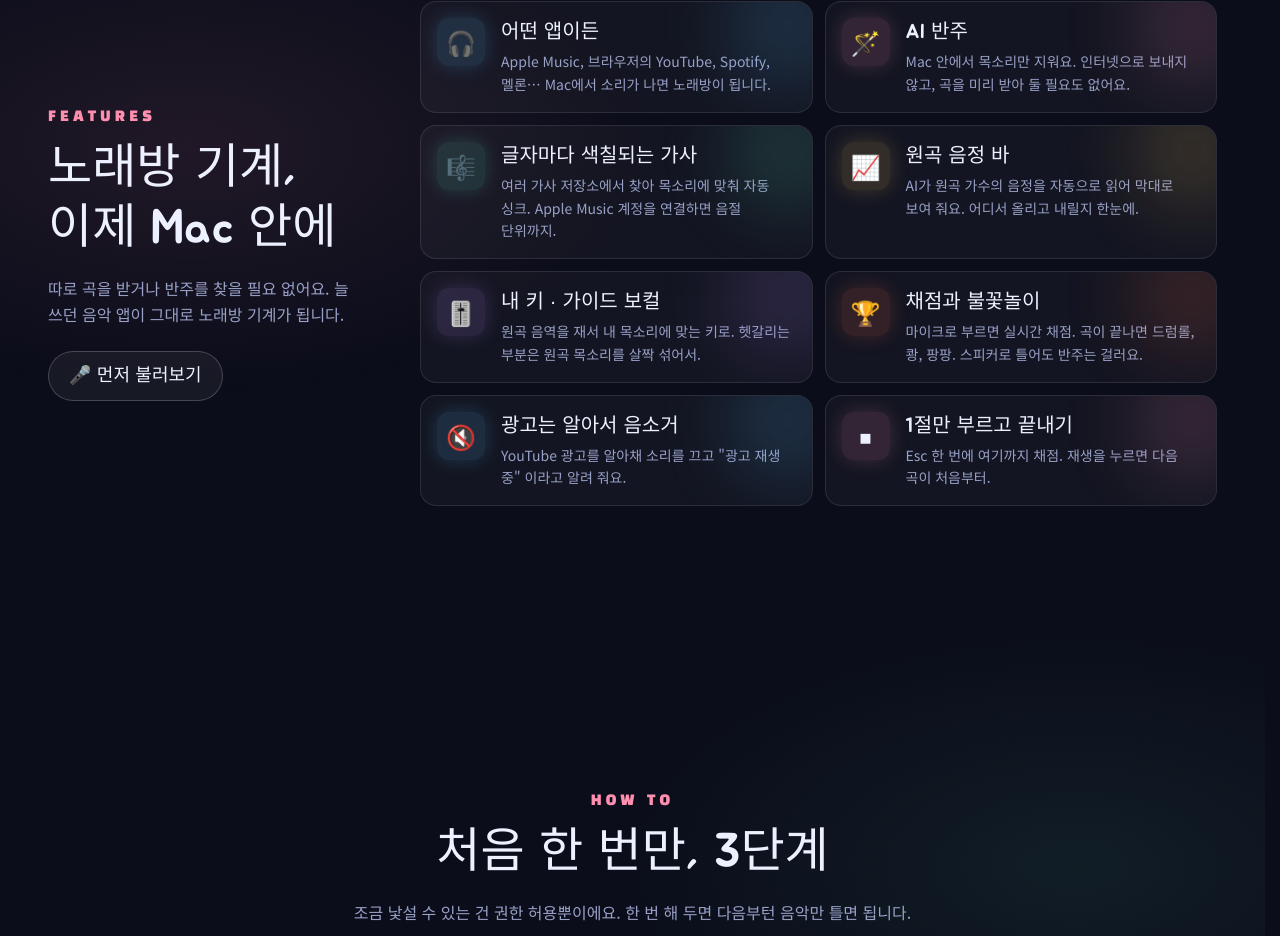
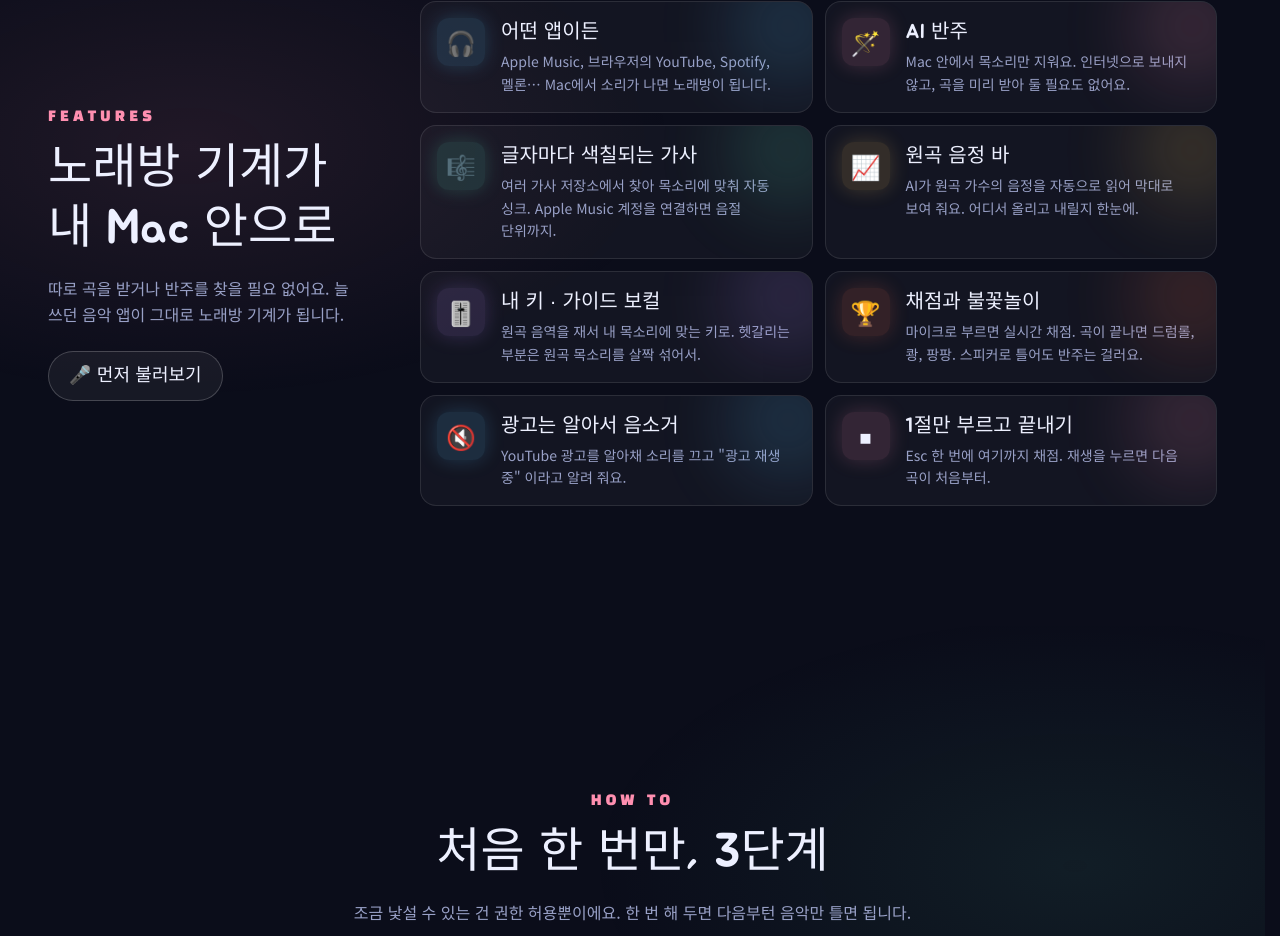
Before and after one commit to hsu3046/CoNoAI, a Next.js app in the folder web/: page / in a window 1280 px wide. Shown: the part 6138-7074 px from the top of the page. Built offline with nearby package versions, Linux system fonts and the light colour scheme; no server answers.

Commit message:
copy(web): features title
Co-Authored-By: Claude Opus 5.5 <noreply@anthropic.com>

```diff
--- a/web/src/components/Sections.tsx
+++ b/web/src/components/Sections.tsx
@@ -37,7 +37,7 @@ export function Features() {
   return (
     <Screen glow={{ color: "rgba(255,143,176,0.09)", x: "15%", y: "40%" }}>
       <div className="grid items-center gap-10 lg:grid-cols-[minmax(0,0.75fr)_minmax(0,1.8fr)]">
-        <SectionTitle kicker="FEATURES" title="노래방 기계, 이제 Mac 안에" align="left">
+        <SectionTitle kicker="FEATURES" title="노래방 기계가 내 Mac 안으로" align="left">
           <p>따로 곡을 받거나 반주를 찾을 필요 없어요. 늘 쓰던 음악 앱이 그대로 노래방 기계가 됩니다.</p>
           <a href="#try" className="mt-6 inline-block rounded-full border border-white/20 bg-white/5 px-5 py-2.5 font-cute text-lg text-ink transition hover:border-pink hover:text-pink">
             🎤 먼저 불러보기
```
